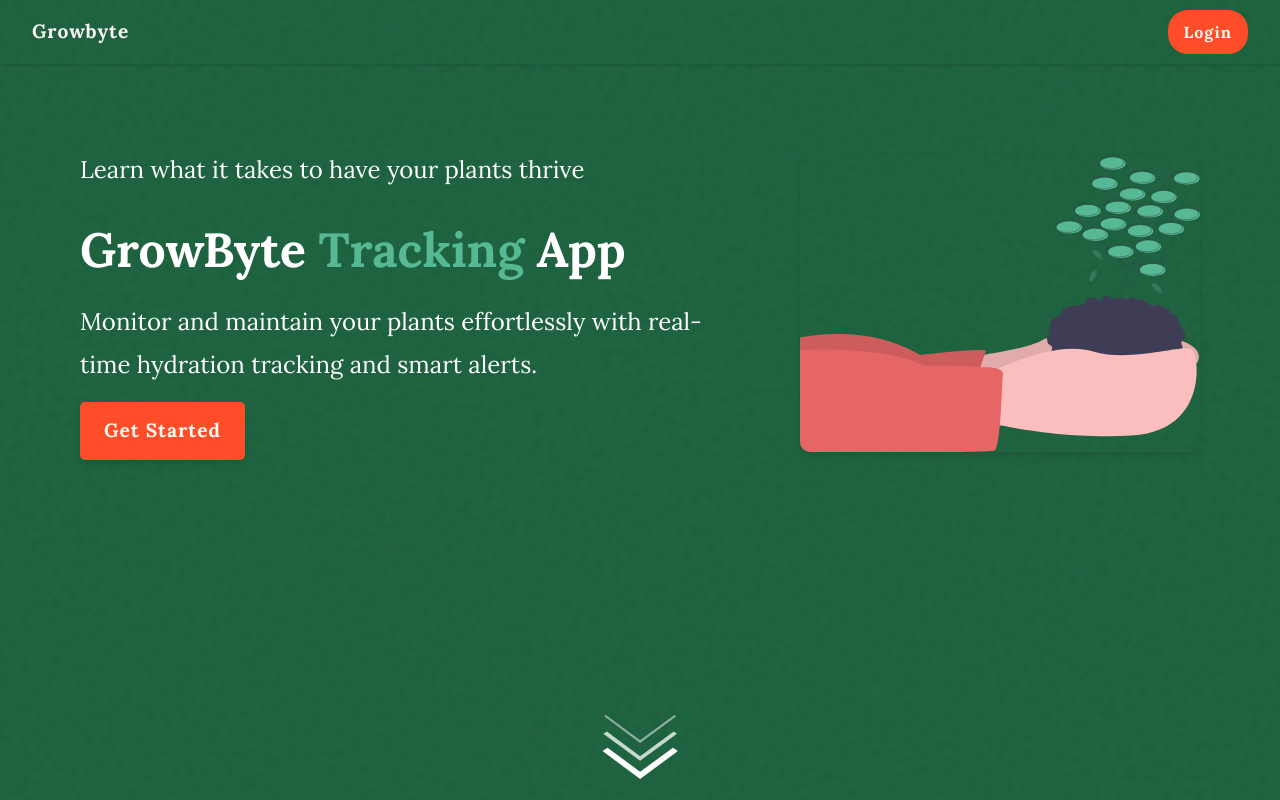
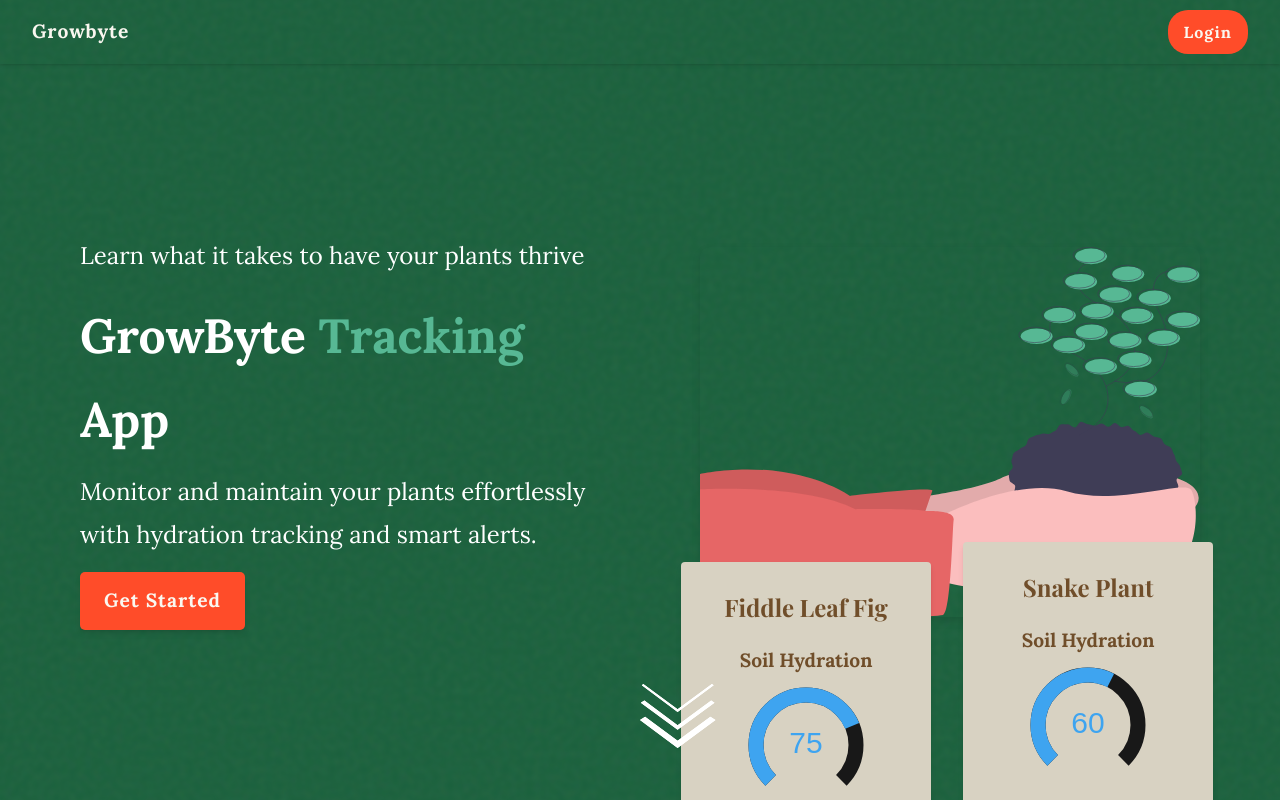
Before and after one commit to Caleb-Ellefson/GrowByte, a React (Vite) app in the folder client/: page / in a window 1280 px wide. Built offline with nearby package versions, Linux system fonts and the light colour scheme; no server answers; a web font is replaced by a local one.

Commit message:
Client: Pages: Updated landing page and Login page
Fixed css padding on login page and added new section
on landing page

Signed-off-by: caleb_ellefson <calebroger@gmail.com>

```diff
--- a/client/src/index.css
+++ b/client/src/index.css
@@ -64,7 +64,7 @@ html {
   /* Updated color scheme */
   --cream: #FAF7F0; /* Cream */
   --beige: #D8D2C2; /* Beige */
-  --brown: #B17457; /* Brown */
+  --brown: #704e2a; /* Brown */
   --dark-gray: #4A4947; /* Dark Gray */
 
   /* fonts  */
--- a/client/src/pages/AddPlant.jsx
+++ b/client/src/pages/AddPlant.jsx
@@ -99,7 +99,7 @@ const Wrapper = styled.section`
       display: block;
       font-size: 1rem;
       font-family: var(--body-font);
-      color: var(--dark-gray);
+      color: var(--brown);
       margin-bottom: 0.5rem;
     }
 
--- a/client/src/pages/Landing.jsx
+++ b/client/src/pages/Landing.jsx
@@ -2,6 +2,10 @@ import React, { useState, useEffect } from 'react';
 import styled from 'styled-components';
 import Navbar from '../components/Nav';
 import image1 from "../assets/plant.svg";
+import image2 from "../assets/flowers.svg";
+import image3 from "../assets/temp.png";
+import image4 from "../assets/light.png";
+import Knob from '../components/pureknob';
 import { Link } from 'react-router-dom';
 import customFetch from '../utils/customFetch';
 
@@ -64,7 +68,7 @@ const Landing = () => {
                 GrowByte <span>Tracking</span> App
               </h1>
               <p>
-                Monitor and maintain your plants effortlessly with real-time hydration tracking and smart alerts.
+                Monitor and maintain your plants effortlessly with hydration tracking and smart alerts.
               </p>
               <Link to="/register" className="btn register-link">
                 Get Started
@@ -73,9 +77,77 @@ const Landing = () => {
           )}
         </div>
         <img src={image1} alt="Plants monitoring" className="main-img" />
+        <div className="scroll-arrow">
+          <svg id="more-arrows">
+          <polygon className="arrow-top" points="37.6,27.9 1.8,1.3 3.3,0 37.6,25.3 71.9,0 73.7,1.3 " />
+          <polygon className="arrow-middle" points="37.6,45.8 0.8,18.7 4.4,16.4 37.6,41.2 71.2,16.4 74.5,18.7 " />
+          <polygon className="arrow-bottom" points="37.6,64 0,36.1 5.1,32.8 37.6,56.8 70.4,32.8 75.5,36.1 " />
+          </svg>
+        </div>
       </div>
-      <div className="container_1">
-        <div className="content">
+      <div className='container_2'>
+        <div className="info">
+          <h2>Track Multiple Plants</h2>
+          <p className="project-description">
+            GrowByte helps you monitor your plants soil <strong>hydration</strong>, <strong>temperature</strong>, and <strong>light</strong> levels, keeping your plants happy and healthly. You can manage your plants <strong>anytime</strong>, from <strong>anywhere</strong>, making plant care simple and efficent.
+          </p>
+        </div>
+        <div className="mock-cards">
+          <div className="plant-card">
+            <h2>Fiddle Leaf Fig</h2>
+            <div>
+              <h1 className="card-heading">Soil Hydration</h1>
+              <Knob width={120} height={120} initialValue={75} min={0} max={100} readOnly={true} />
+            </div>
+            <div className="temp">
+              <h1 className="card-heading">Soil Temp</h1>
+              <img src={image3} width="50px" height="50px" alt="temp icon" />
+              <p>72°F</p>
+            </div>
+            <div className="light">
+              <h1 className="card-heading">Light</h1>
+              <img src={image4} width="50px" height="50px" alt="light icon" />
+              <p>Medium</p>
+            </div>
+          </div>
+
+          <div className="plant-card">
+            <h2>Snake Plant</h2>
+            <div>
+              <h1 className="card-heading">Soil Hydration</h1>
+              <Knob width={120} height={120} initialValue={60} min={0} max={100} readOnly={true} />
+            </div>
+            <div className="temp">
+              <h1 className="card-heading">Soil Temp</h1>
+              <img src={image3} width="50px" height="50px" alt="temp icon" />
+              <p>68°F</p>
+            </div>
+            <div className="light">
+              <h1 className="card-heading">Light</h1>
+              <img src={image4} width="50px" height="50px" alt="light icon" />
+              <p>Low</p>
+            </div>
+          </div>
+
+          <div className="plant-card">
+            <h2>Monstera Deliciosa</h2>
+            <div>
+              <h1 className="card-heading">Soil Hydration</h1>
+              <Knob width={120} height={120} initialValue={80} min={0} max={100} readOnly={true} />
+            </div>
+            <div className="temp">
+              <h1 className="card-heading">Soil Temp</h1>
+              <img src={image3} width="50px" height="50px" alt="temp icon" />
+              <p>70°F</p>
+            </div>
+            <div className="light">
+              <h1 className="card-heading">Light</h1>
+              <img src={image4} width="50px" height="50px" alt="light icon" />
+              <p>Medium</p>
+            </div>
+          </div>
+        </div>
+        <div className="scroll-arrow">
           <svg id="more-arrows">
             <polygon className="arrow-top" points="37.6,27.9 1.8,1.3 3.3,0 37.6,25.3 71.9,0 73.7,1.3 " />
             <polygon className="arrow-middle" points="37.6,45.8 0.8,18.7 4.4,16.4 37.6,41.2 71.2,16.4 74.5,18.7 " />
@@ -88,20 +160,59 @@ const Landing = () => {
 };
 
 const Wrapper = styled.section`
+  /* Enable snap scrolling on the wrapper */
+  height: 100vh;
+  overflow-y: scroll;
+  scroll-snap-type: y mandatory;
+
+  .mock-cards {
+    display: flex;
+    flex-wrap: wrap;
+    justify-content: center;
+    gap: 2rem;
+    margin-left: 4rem; /* adds space between text and first card */
+  }
+
+  /* Pyramid effect: raise the middle card */
+  .mock-cards .plant-card:nth-child(2) {
+    transform: translateY(-20px); /* move the middle card up */
+  }
+
+  .mock-cards .plant-card {
+    background-color: var(--beige);
+    padding: 1.5rem;
+    border-radius: var(--borderRadius);
+    box-shadow: var(--shadow-2);
+    text-align: center;
+    width: 250px;
+    color: var(--brown);
+    transition: transform 0.3s ease, box-shadow 0.3s ease; /* smooth animation */
+  }
+
+  .mock-cards .plant-card:hover {
+    transform: translateY(-10px) scale(1.03); /* lift and slightly enlarge */
+    box-shadow: 0 8px 20px rgba(0, 0, 0, 0.25); /* deeper shadow */
+  }
 
   nav {
-    width: 100vw;
-    margin: 0 auto;
+    width: 100%;
     height: 4rem;
     display: flex;
     align-items: center;
-  }
+    position: fixed;   /* stays on top */
+    top: 0;
+    left: 0;
+    z-index: 10;
+    }
 
-  .page {
-    min-height: calc(100vh - 6rem);
-    display: grid;
+  .page,
+  .container_2 {
+    scroll-snap-align: start;   /* each section snaps */
+    height: 100vh;              /* full viewport height */
+    display: flex;
     align-items: center;
-    margin-top: -3rem;
+    justify-content: center;
+    padding-top: 4rem;          /* offset for navbar */
   }
 
   h1 {
@@ -131,11 +242,17 @@ const Wrapper = styled.section`
 
   .main-img {
     display: block;
-    max-width: 100%;
+    width: 100%;           /* take full width of its container */
+    max-width: 700px;      /* optional: set a larger max width */
+    height: auto;          /* maintain aspect ratio */
     border-radius: 10px;
     box-shadow: 0 4px 8px rgba(0, 0, 0, 0.1);
+    transition: transform 0.3s ease;
   }
 
+  .page img:hover {
+    transform: scale(1.05); /* subtle zoom on hover */
+  }
   .btn {
     font-family: 'Lora', serif;
     font-size: 1.2rem;
@@ -154,58 +271,110 @@ const Wrapper = styled.section`
     transform: translateY(-2px);
   }
 
-  .container_1 {
-    position: fixed;
-    bottom: 20px;
-    left: 50%;
-    transform: translateX(-50%);
-    text-align: center;
-    z-index: 100;
+  @media (min-width: 992px) {
+    .page {
+      display: grid;
+      grid-template-columns: 1fr 400px;
+      column-gap: 3rem;
+    }
   }
 
-  .content {
-    display: flex;
-    flex-direction: column;
-    align-items: center;
+
+  .container_2 {
+    scroll-snap-align: start;
+    height: 100vh;
+    justify-content: center;
+    padding: 4rem;
+    gap: 2rem;
   }
 
-  #more-arrows {
-    width: 75px;
-    height: 65px;
+
+  .container_2 .info h2 {
+    font-size: 2.5rem;
+    font-family: 'Lora', serif;
+    margin-bottom: 1rem;
+    color: #FFFFFF;
   }
 
-  #more-arrows:hover polygon {
-    fill: #FFF;
-    transition: all 0.2s ease-out;
+  .container_2 .info p {
+    font-size: 1.4rem;       /* slightly larger */
+    line-height: 2;           /* more spacing for readability */
+    max-width: 35em;
+    color: #FFFFFF;
+    margin-top: 1rem;
   }
 
-  #more-arrows:hover polygon.arrow-bottom {
-    transform: translateY(-18px);
+  .container_2 .mock-card {
+    display: flex;
+    justify-content: center;
   }
 
-  #more-arrows:hover polygon.arrow-top {
-    transform: translateY(18px);
+  .container_2 .plant-card {
+    background-color: var(--beige); /* same as dashboard */
+    padding: 1.5rem;
+    border-radius: var(--borderRadius);
+    box-shadow: var(--shadow-2);
+    text-align: center;
+    width: 250px;
+    color: var(--brown);
   }
 
-  polygon {
-    fill: #FFF;
-    transition: all 0.2s ease-out;
+  .container_2 .plant-card h2 {
+    font-size: 1.5rem;
+    color: var(--brown); /* match dashboard heading */
+    margin-bottom: 1rem;
   }
 
-  polygon.arrow-middle {
-    opacity: 0.75;
+  .container_2 .plant-card .card-heading {
+    font-size: 1.2rem;
+    color: var(--brown); /* same as dashboard */
+    margin-top: 0.5rem;
   }
 
-  polygon.arrow-top {
-    opacity: 0.5;
+  .project-description {
+    font-size: 1.4rem;    /* slightly larger */
+    line-height: 2;       /* more space between lines */
+    color: #FFFFFF;
+    max-width: 35em;
+    margin-top: 1rem;
   }
 
   @media (min-width: 992px) {
     .page {
-      grid-template-columns: 1fr 400px;
-      column-gap: 3rem;
+      display: grid;
+      grid-template-columns: 1fr 500px; /* optionally make the image wider */
+      column-gap: 5rem;                 /* increases space between text and image */
     }
-  }
+    .scroll-arrow {
+      position: absolute;
+      bottom: .5rem;
+      left: 50%;
+      transform: translateX(-50%);
+      cursor: pointer;
+      animation: bounce 2s infinite;
+    }
+
+    .scroll-arrow svg {
+      width: 100px;
+      height: 100px;
+      fill: #fff;
+      opacity: 0.8;
+      transition: opacity 0.3s ease;
+    }
+
+    .scroll-arrow:hover svg {
+      opacity: 1;
+    }
+
+    @keyframes bounce {
+      0%, 20%, 50%, 80%, 100% { transform: translateY(0); }
+      40% { transform: translateY(-10px); }
+      60% { transform: translateY(-5px); }
+    }
+
+
+
 `;
 
+
 export default Landing;
--- a/client/src/pages/Login.jsx
+++ b/client/src/pages/Login.jsx
@@ -18,7 +18,6 @@ export const action =
       toast.success('Login successful');
       return redirect('/');
     } catch (error) {
-      console.log(error);
       toast.error(error?.response?.data);
       return error;
     }
--- a/client/src/pages/Register.jsx
+++ b/client/src/pages/Register.jsx
@@ -48,7 +48,6 @@ align-items: center;
 .logo {
     display: block;
     margin: 0 auto;
-    margin-bottom: 1.38rem;
 }
 .form {
     max-width: 400px;
```
